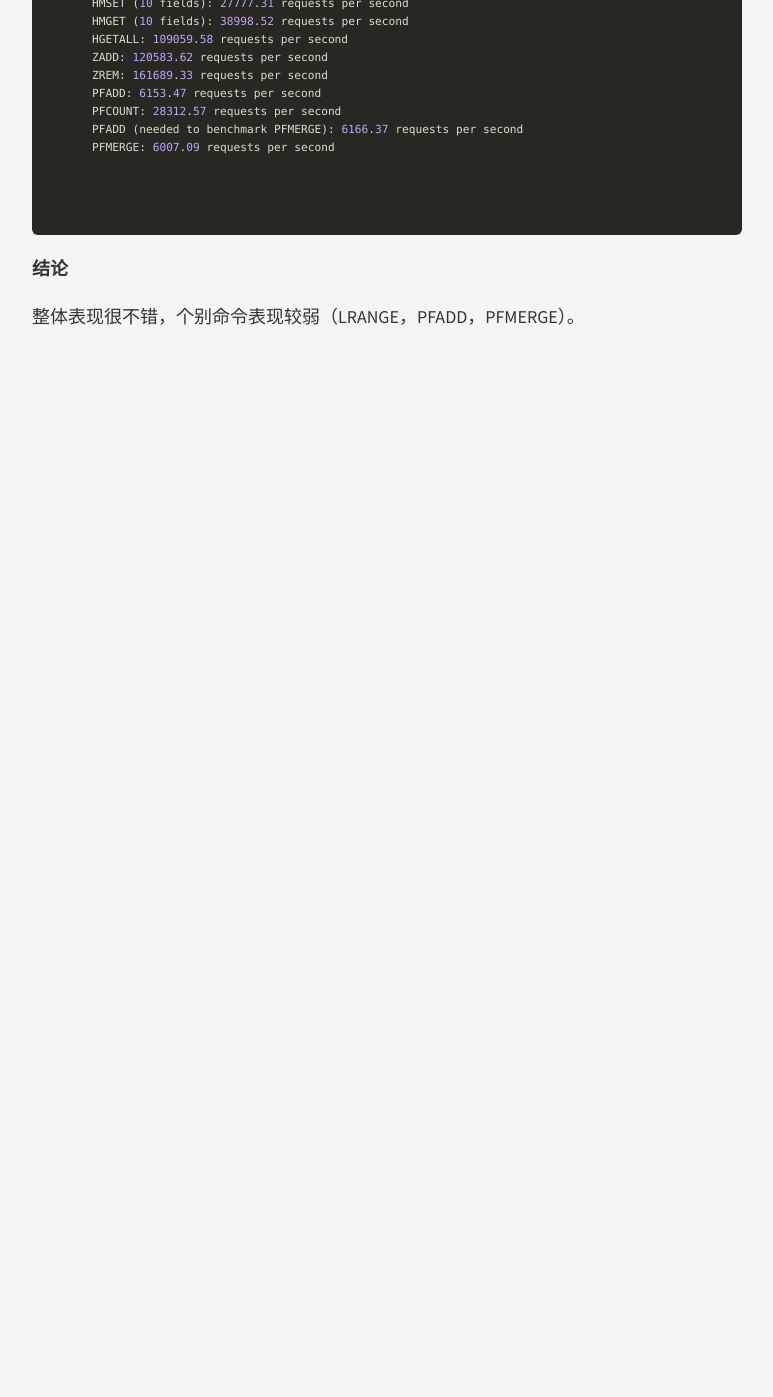
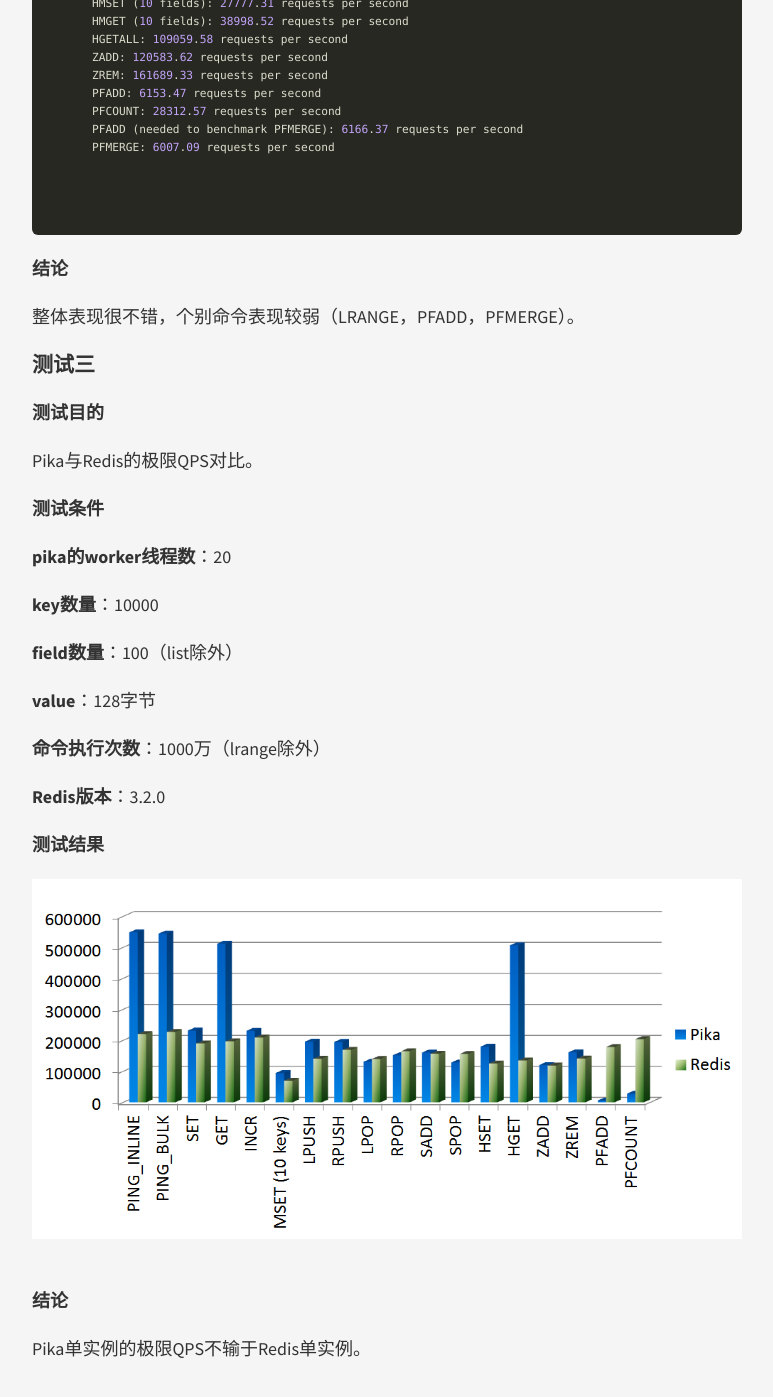
Before and after one commit to deep011/deep011.github.io, a Jekyll site: the page built from _posts/2017-08-08-pika_benchmark.md, in a window 1280 px wide and 1400 px high, scrolled down 4945 px. Shown: the top 1397 px of the window, without its empty margins (253-1026 px from the left). Built offline with Jekyll 4.4.1, drawn with Linux system fonts in a browser that asks for light colours; nearby versions of some CDN libraries; comment, search, counter and statistics services are not loaded; before the commit the page ends 5396 px from its top, so only the background shows below that.

Commit message:
update pika_benchmark blog

```diff
--- a/_posts/2017-08-08-pika_benchmark.md
+++ b/_posts/2017-08-08-pika_benchmark.md
@@ -208,3 +208,31 @@ PFMERGE: 6007.09 requests per second
 #### 结论
 
 整体表现很不错，个别命令表现较弱（LRANGE，PFADD，PFMERGE）。
+
+### 测试三
+
+#### 测试目的
+
+Pika与Redis的极限QPS对比。
+
+#### 测试条件
+
+**pika的worker线程数**：20
+
+**key数量**：10000
+
+**field数量**：100（list除外）
+
+**value**：128字节
+
+**命令执行次数**：1000万（lrange除外）
+
+**Redis版本**：3.2.0
+
+#### 测试结果
+
+<img src="/public/images/pika_benchmark/pika_vs_redis_qps.png" width="1000px" />
+
+#### 结论
+
+Pika单实例的极限QPS不输于Redis单实例。
```
Also changed, not shown: public/images/pika_benchmark/pika_vs_redis_qps.png (added).
